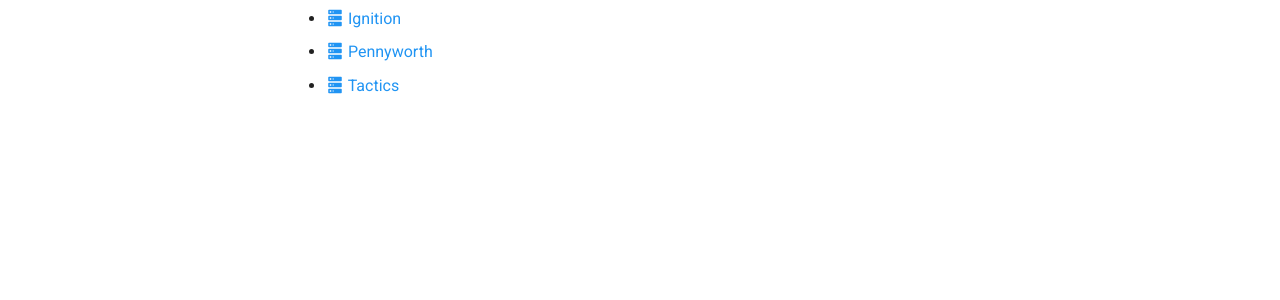
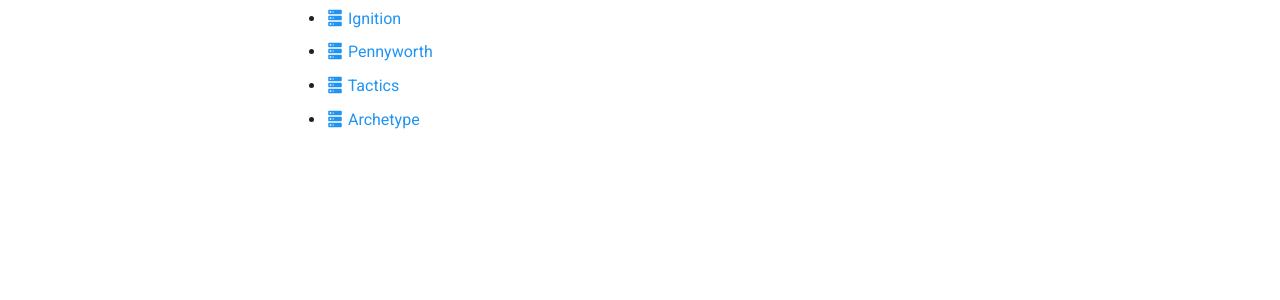
Before and after one commit to SolidCode321/htb-writups, an MkDocs documentation site: the page built from docs/hackthebox/index.md, in a window 1280 px wide. Shown: the part 372-672 px from the top of the page. Built offline with MkDocs 1.6.1 and Material for MkDocs 9.7.7, drawn with Linux system fonts in a browser that asks for light colours.

Commit message:
Add Archetype link to Hack The Box index

```diff
--- a/docs/hackthebox/index.md
+++ b/docs/hackthebox/index.md
@@ -8,3 +8,4 @@ This section contains my Hack The Box machine writeups.
 - [:material-server: Ignition](ignition.md)
 - [:material-server: Pennyworth](pennyworth.md)
 - [:material-server: Tactics](tactics.md)
+- [:material-server: Archetype](archetype.md)
```
